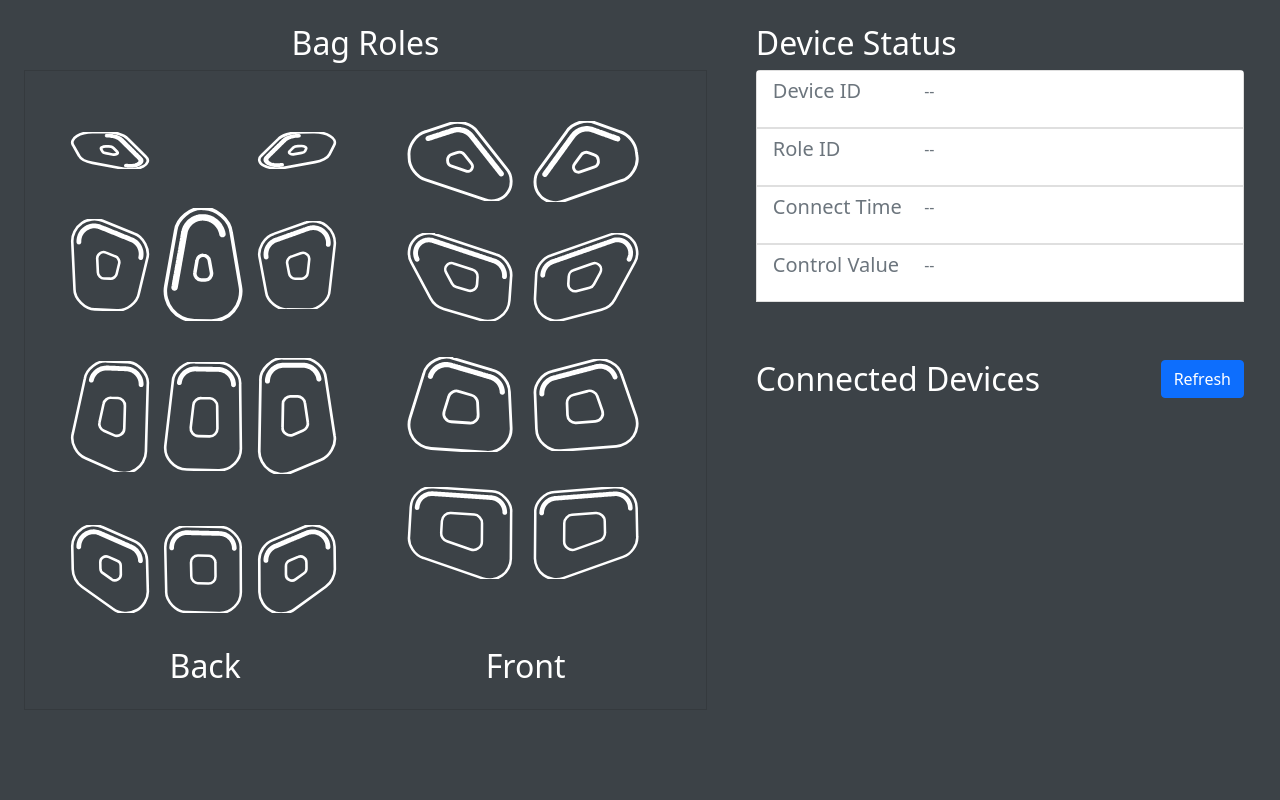
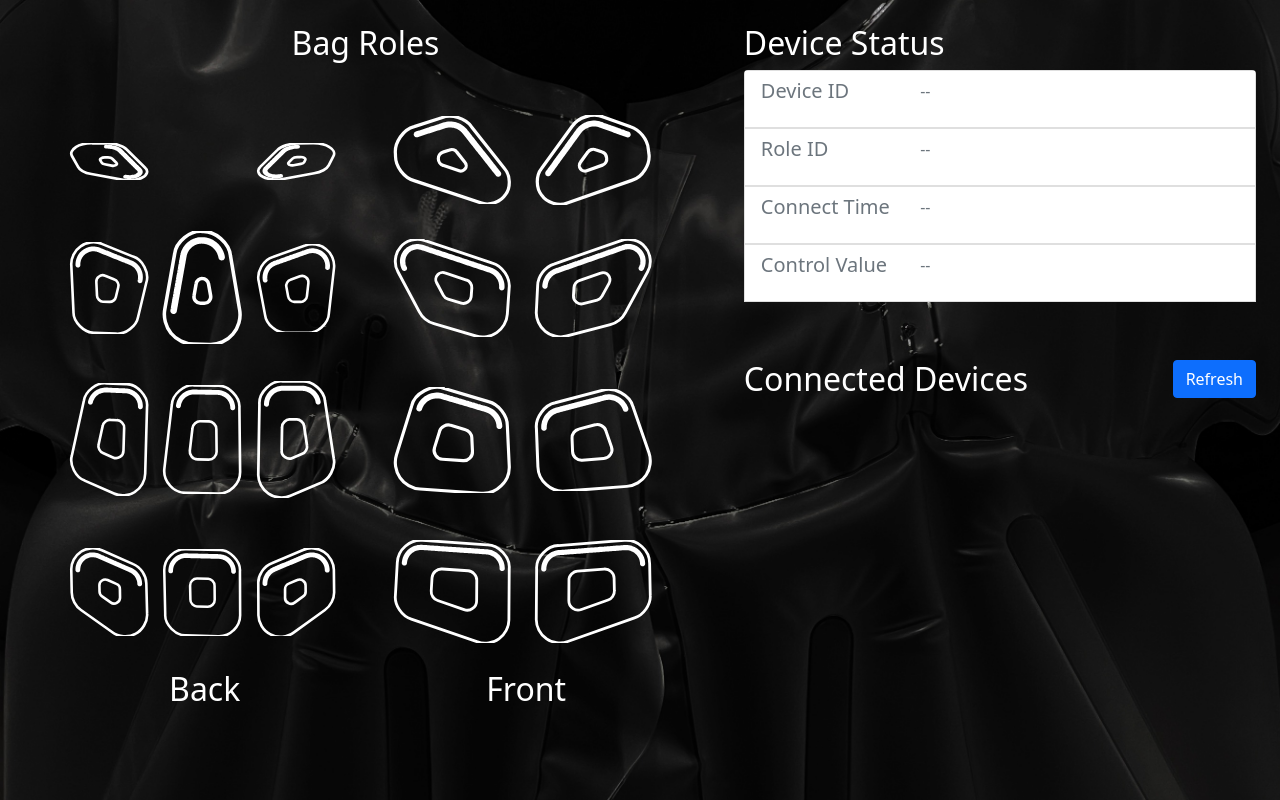
Before and after one commit to GIAAIL/Smart-Bag, a Flask app: page / in a window 1280 px wide. Run offline with Flask 2, Linux system fonts and the light colour scheme; some libraries are stand-ins or nearby versions.

Commit message:
change background and bag grid

```diff
--- a/GUI_Master/static/css/Grid.css
+++ b/GUI_Master/static/css/Grid.css
@@ -1,5 +1,9 @@
+
+
 body{
+    background: url(/static/img/background.jpg);
     background-color: #3c4247;
+    background-size: cover;
 }
 
 
@@ -19,7 +23,6 @@ body{
 }
 .board{
     display: grid;
-    background-color: #3c4247;
     grid-template-columns: 1fr 1fr;
     grid-template-rows: 9fr 1fr;
     grid-column-gap: 5vh;
@@ -35,15 +38,15 @@ body{
 .back_board{
     display: grid;
     grid-template-columns: 1fr 1fr 1fr;
-    grid-template-rows: 10vh repeat(3 , minmax(13vh,19vh));
+    grid-template-rows: 13vh repeat(3 , minmax(13vh,19vh));
     width: 100%;
 }
 
 .front_board{
    display:grid;
    grid-template-columns: 1fr 1fr;
-    grid-template-rows: 13vh repeat(3,  minmax(13vh,16vh));
-   width: 90%;
+    grid-template-rows: 13vh repeat(3,  minmax(13vh,19vh));
+   width: 100%;
 }
 
 .img_container{
@@ -126,3 +129,9 @@ body{
 h2{
     color: #fff;
 }
+/*
+.blocker{
+    opacity:0.9;
+    background-color: 3c4247;
+}
+*/
--- a/GUI_Master/templates/index.html
+++ b/GUI_Master/templates/index.html
@@ -15,7 +15,7 @@
   <div class="container-top">
     <div board-with-title>
       <h2 class="bag-roles-title ">Bag Roles </h2>
-      <div class="board list-group-item">
+      <div class="board">
         <div class="back_board ">
           <div class = img_container id=B11>
             <img src="static/img/B11.svg" alt="B11" onload="SVGInject(this)" >
@@ -96,7 +96,7 @@
     </div>
   </div>
 
-    <div class="panel container-fluid rounded">
+    <div class="panel blocker">
       <div class="device-status">
         <h2>Device Status</h2>
         <ul class='list-group'>
```
Also changed, not shown: GUI_Master/static/img/background.jpg (added).
